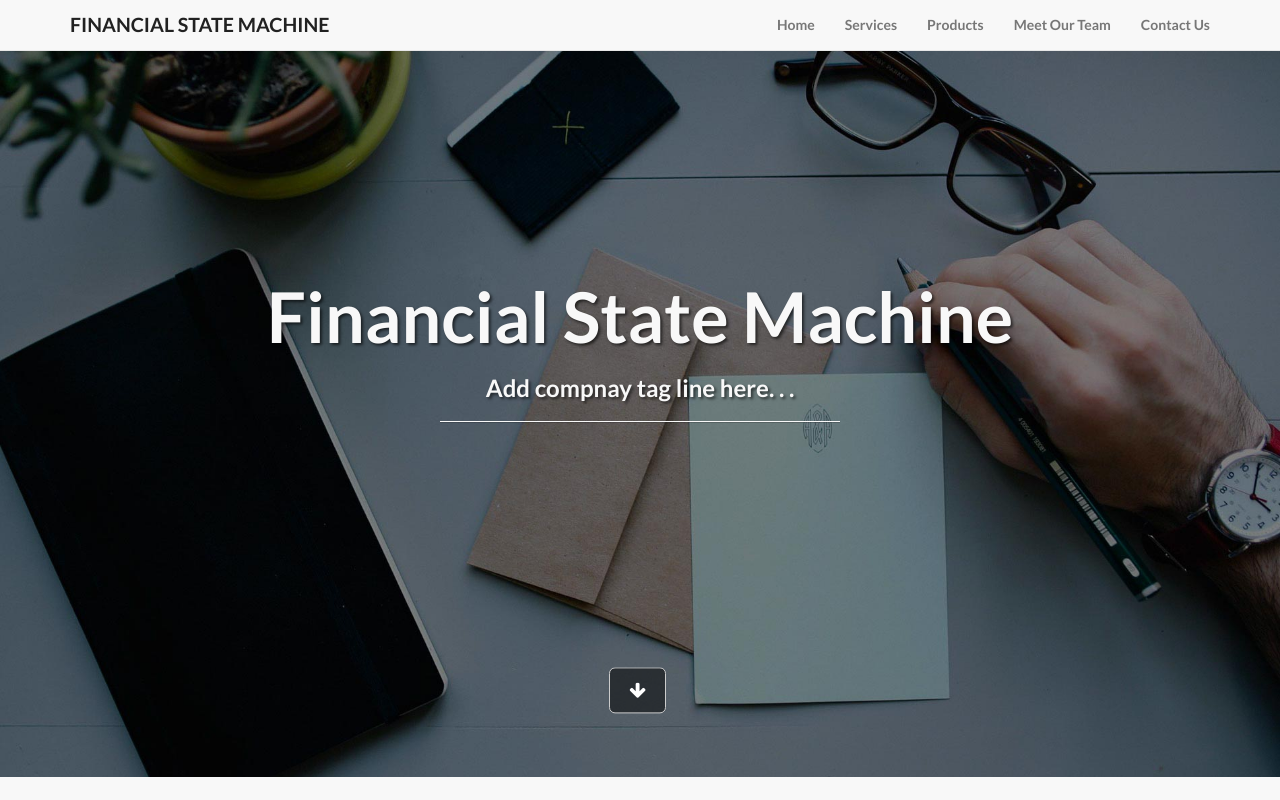
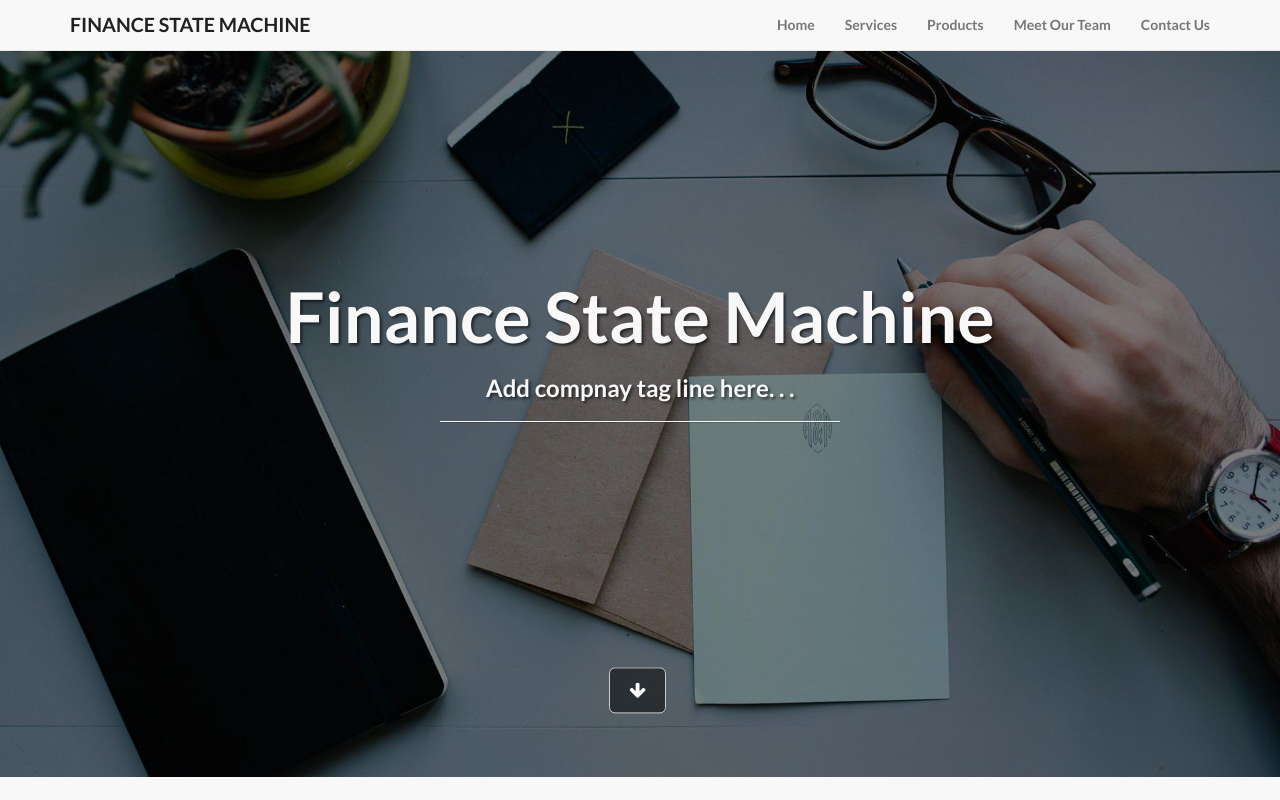
Before and after one commit to hesh913/FSM, a plain HTML site: page index.html in a window 1280 px wide. Shown: the top 800 px of the page. Drawn offline with Linux system fonts and the light colour scheme; files whose address does not match are found by name.

Commit message:
changed name
financial to finance

```diff
--- a/index.html
+++ b/index.html
@@ -46,7 +46,7 @@
                     <span class="icon-bar"></span>
                     <span class="icon-bar"></span>
                 </button>
-                <a class="navbar-brand topnav" href="#about">Financial State Machine</a>
+                <a class="navbar-brand topnav" href="#about">Finance State Machine</a>
             </div>
             <!-- Collect the nav links, forms, and other content for toggling -->
             <div class="collapse navbar-collapse" id="bs-example-navbar-collapse-1">
@@ -82,7 +82,7 @@
             <div class="row">
                 <div class="col-lg-12">
                     <div class="intro-message">
-                        <h1 class="wow bounceInDown">Financial State Machine</h1>
+                        <h1 class="wow bounceInDown">Finance State Machine</h1>
                         <h3 class="wow bounceInUp">Add compnay tag line here. . .</h3>
                         <hr class="intro-divider">
                     </div>
```
